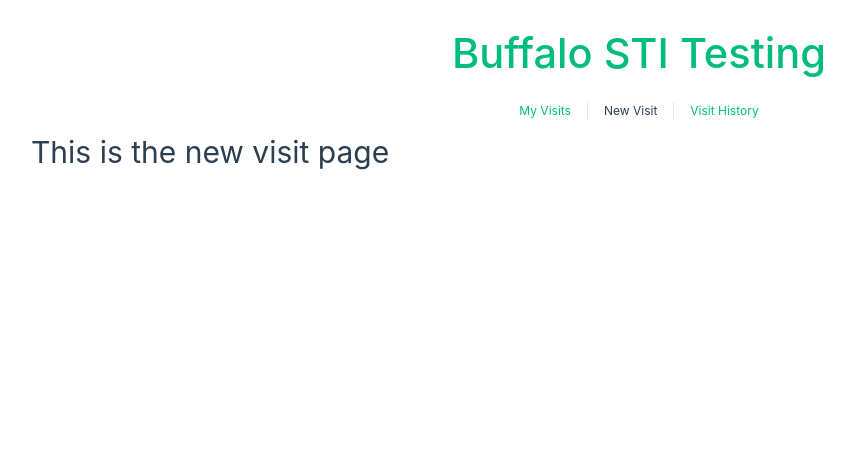
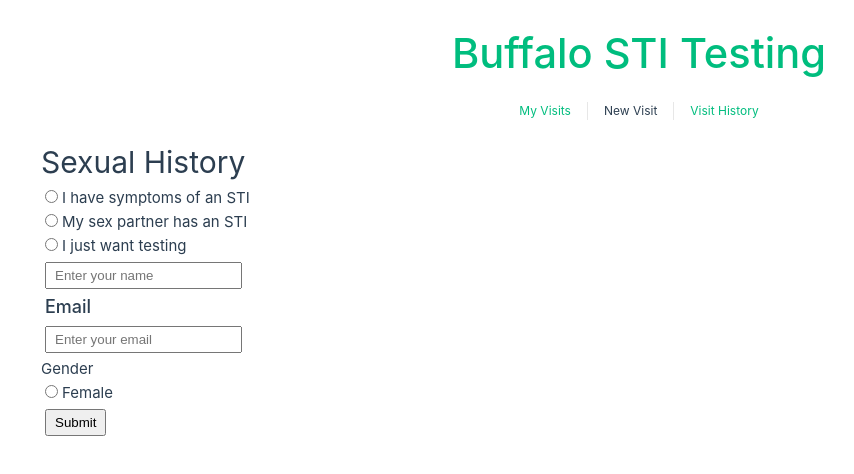
Before and after one commit to tbakare/Group_5_Hackhaton, a Vue app in the folder hackhaton_frontend/buffalo/: page /new-visit in a window 1280 px wide. Shown: the top 474 px of the page, without its empty margins (1-855 px from the left). Built offline with nearby package versions, Linux system fonts and the light colour scheme.

Commit message:
Partial form on new Visit

```diff
--- a/hackhaton_frontend/buffalo/src/views/NewVisitView.vue
+++ b/hackhaton_frontend/buffalo/src/views/NewVisitView.vue
@@ -1,15 +1,76 @@
 <template>
-  <div class="new-visit">
-    <h1>This is the new visit page</h1>
+  <div>
+    <form @submit.prevent="submitForm" v-if="!formSubmitted">
+      <h1>Sexual History</h1>
+      <input type="radio" v-model="gender" value="i-have-symptoms" />
+      <label>I have symptoms of an STI</label><br>
+      <input type="radio" v-model="gender" value="partner-has-symptoms" />
+      <label>My sex partner has an STI</label><br>
+      <input type="radio" v-model="gender" value="partner-has-symptoms" />
+      <label>I just want testing</label><br>
+
+      <input v-model="name" type="text" placeholder="Enter your name" /><br>
+      <span>Email</span><br>
+      <input v-model="email" type="email" placeholder="Enter your email" /><br>
+      <label>Gender</label><br>
+
+      <input type="radio" v-model="gender" value="Female" />
+      <label>Female</label><br>
+      <input class="submit" type="submit" value="Submit">
+    </form>
+    <div v-if="formSubmitted">
+      <h3>Form Submitted</h3>
+      <p>Name: {{ name }}</p>
+      <p>Email: {{ email }}</p>
+      <p>Gender: {{ gender }}</p>
+      <small>Click on run to launch the app again.</small>
+    </div>
   </div>
 </template>
 
+<script>
+export default {
+  data() {
+    return {
+      name: "",
+      email: "",
+      gender: "",
+      formSubmitted: false
+    };
+  },
+  methods: {
+    submitForm: function () {
+      this.formSubmitted = true
+    }
+  },
+};
+</script>
 <style>
-/* @media (min-width: 1024px) {
-  .new-visit {
-    min-height: 100vh;
-    display: flex;
-    align-items: center;
-  }
+form {
+  padding: 10px;
+  /* border: 2px solid black; */
+  border-radius: 5px;
+}
+
+input {
+  padding: 4px 8px;
+  margin: 4px;
+}
+
+span {
+  font-size: 18px;
+  margin: 4px;
+  font-weight: 500;
+}
+
+/* .submit {
+  font-size: 15px;
+  color: #fff;
+  background: #222;
+  padding: 6px 12px;
+  border: none;
+  margin-top: 8px;
+  cursor: pointer;
+  border-radius: 5px;
 } */
 </style>
```
